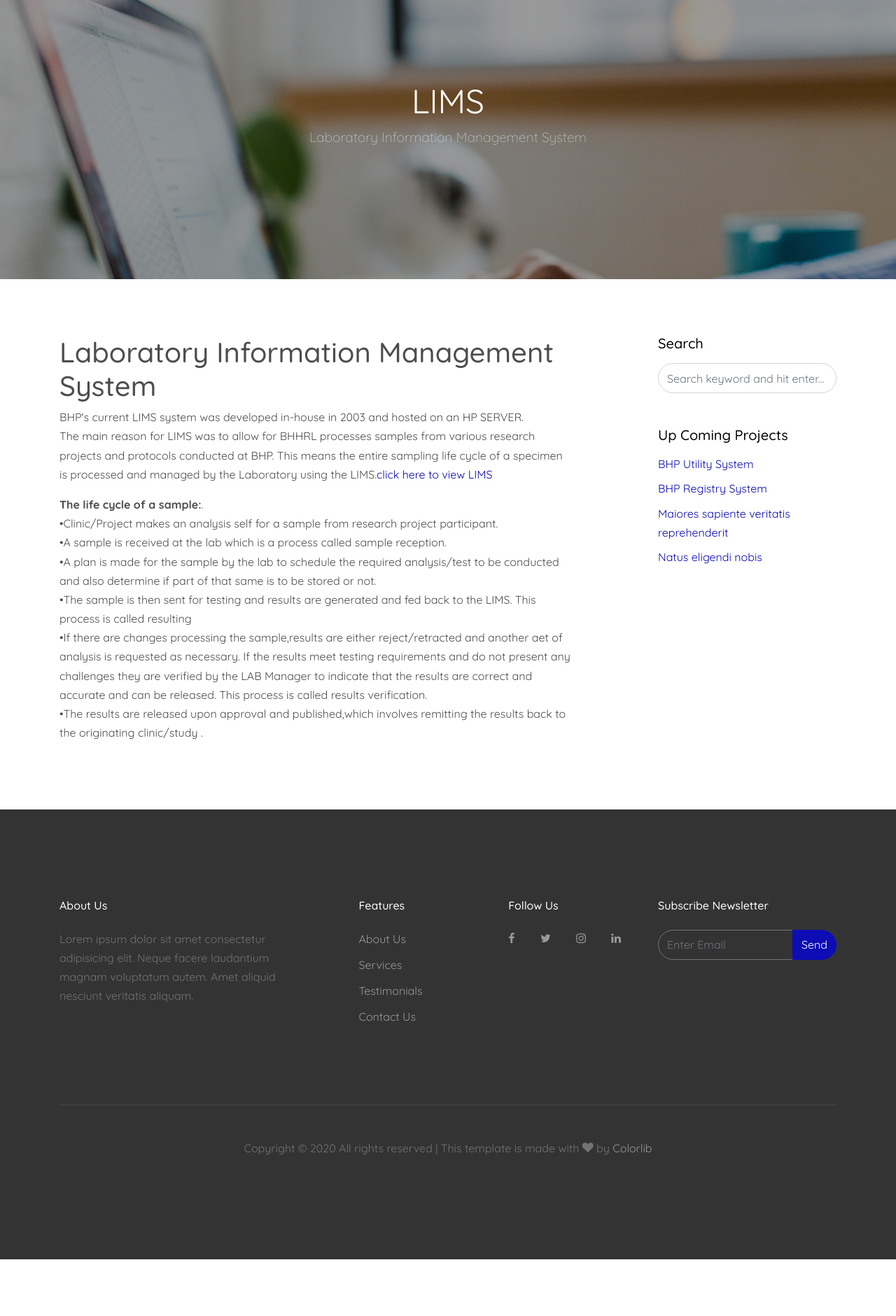
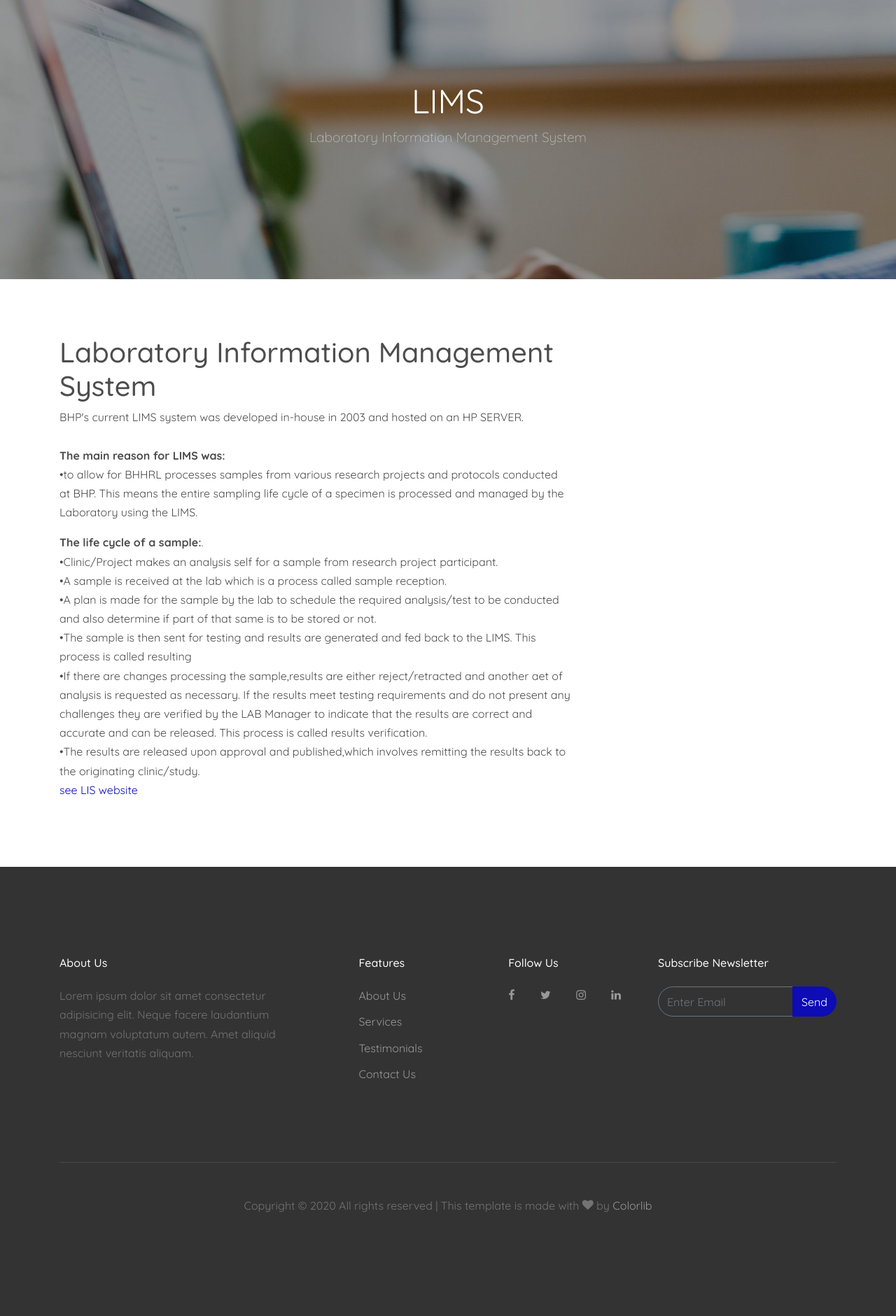
Before and after one commit to botswana-harvard/se-dmc, a Django app: page /lis in a window 1280 px wide. Shown: the part 141-2022 px from the top of the page at 70% size. Before the commit the page ends 1941 px from the top, so only its background shows below. Run offline with Django 3.2, Linux system fonts and the light colour scheme; parts of the project's set-up code (start-up, migrations or seed data) failed here and were passed over; some libraries are stand-ins or nearby versions; some web fonts are replaced.

Commit message:
Update LIS.html

```diff
--- a/se_dmc/templates/se_dmc/LIS.html
+++ b/se_dmc/templates/se_dmc/LIS.html
@@ -27,9 +27,10 @@
           <div class="col-md-8">
             <h1>Laboratory Information Management System</h1>
             <p>BHP's current LIMS system was developed in-house in 2003 and hosted on an HP SERVER.<br/>
-            The main reason for LIMS was to allow for BHHRL processes samples from various research projects
-            and protocols conducted at BHP. This means the entire sampling life cycle of a specimen is
-              processed and managed by the Laboratory using the LIMS.<a href="#">click here to view LIMS</a> </p>
+              <br/><b>The main reason for LIMS was:</b><br/>
+                •to allow for BHHRL processes samples from various research projects
+                and protocols conducted at BHP. This means the entire sampling life cycle of a specimen is
+              processed and managed by the Laboratory using the LIMS. </p>
             <p><b>The life cycle of a sample:</b>.<br/>
               •Clinic/Project makes an analysis self for a sample from research project participant.<br/>
               •A sample is received at the lab which is a process called sample reception.<br/>
@@ -38,29 +39,8 @@
               •If there are changes processing the sample,results are either reject/retracted and another aet of analysis is requested as necessary.
               If the results meet testing requirements and do not present any challenges they are verified by the LAB Manager to indicate that the results
               are correct and accurate and can be released. This process is called results verification.<br/>
-              •The results are released upon approval and published,which involves remitting the results back to the originating clinic/study .<br/></p>
-
-          </div>
-
-          <div class="col-md-3 ml-auto">
-            <div class="mb-5">
-              <h3 class="h5 text-black mb-3">Search</h3>
-              <form action="#" method="post">
-                <div class="form-group d-flex">
-                  <input type="text" class="form-control" placeholder="Search keyword and hit enter...">
-                </div>
-              </form>
-            </div>
-
-            <div class="mb-5">
-              <h3 class="h5 text-black mb-3">Up Coming Projects</h3>
-              <ul class="list-unstyled">
-                <li class="mb-2"><a href="#">BHP Utility System</a></li>
-                <li class="mb-2"><a href="#">BHP Registry System</a></li>
-                <li class="mb-2"><a href="#">Maiores sapiente veritatis reprehenderit</a></li>
-                <li class="mb-2"><a href="#">Natus eligendi nobis</a></li>
-              </ul>
-            </div>
+              •The results are released upon approval and published,which involves remitting the results back to the originating clinic/study.<br/>
+              <a href="https://bhplims.bhp.org.bw/" target="blank">see LIS website</a><br/></p>
 
           </div>
 
```
